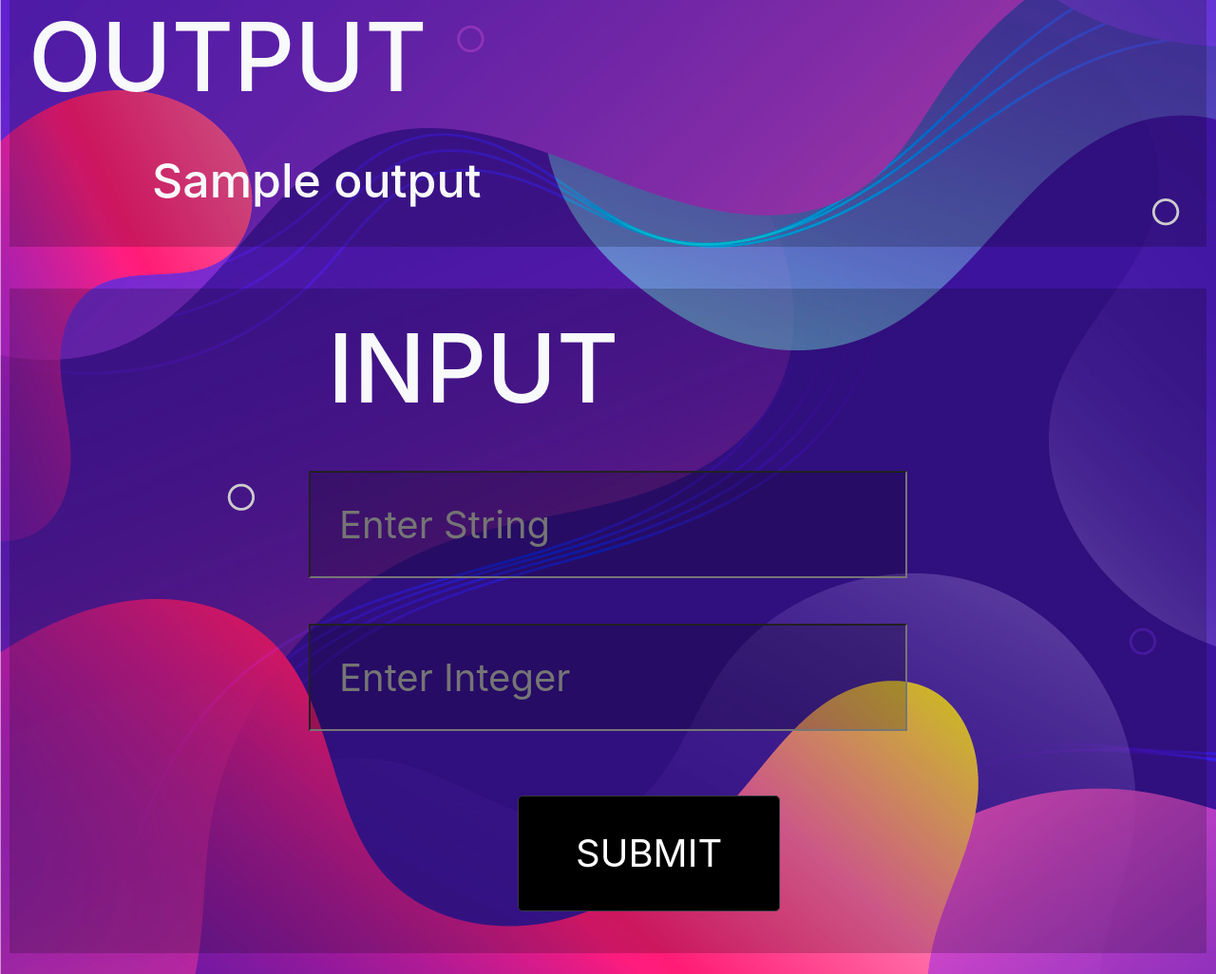
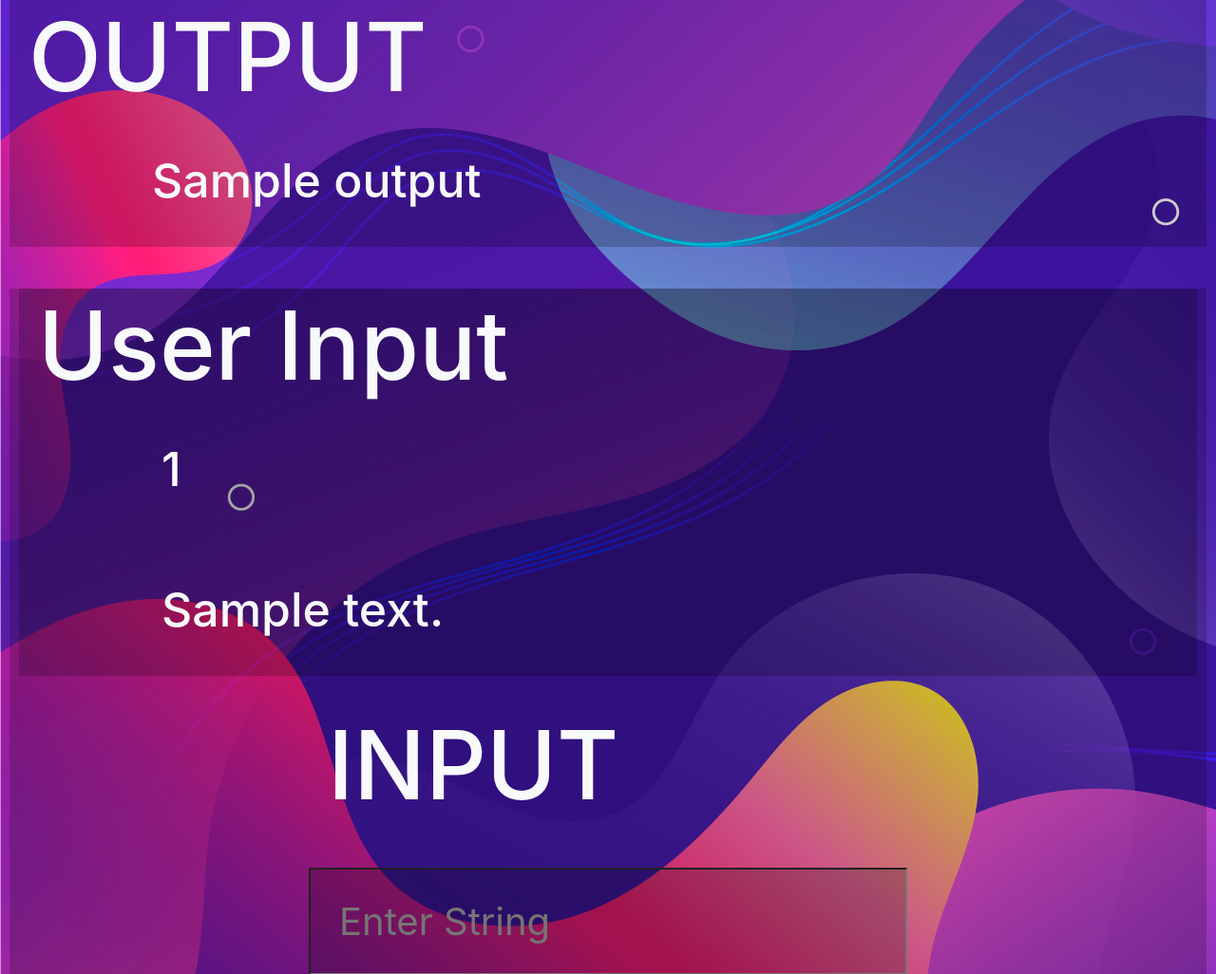
Before and after one commit to YE-Stack/Notify, a Django app: template templates/root.html in a window 1280 px wide. Shown: the part 34-1060 px from the top of the page at 95% size. Run offline with Django 3.2, Linux system fonts and the light colour scheme; the template is opened without the code that fills it: most values are stand-ins (such as "Sample title", 1, 10 or a date in 2020); some libraries are stand-ins or nearby versions.

Commit message:
final web

```diff
--- a/WebApp/views.py
+++ b/WebApp/views.py
@@ -44,7 +44,7 @@ def home_view(request):
 			message = "Your Associate has responded"
 			twilio_client.messages.create(from_=local_credentials.twilio_sms_contact, body=message, to=local_credentials.mobile_contact)
 			twilio_client.messages.create(from_="whatsapp:" + local_credentials.twilio_contact, body=message, to="whatsapp:" + local_credentials.mobile_contact)
-		return render(request, 'root.html', {"output": output, "input_number": m, "input_text": s})
+		return render(request, 'root.html', {"output": output, "input_number": str(m), "input_text": s})
 	elif request.method == 'POST':
 		webuser_db = db.reference('/webuser')
 		r = request.POST
--- a/templates/root.html
+++ b/templates/root.html
@@ -72,7 +72,7 @@
 	<title>YE_stack</title>
 </head>
 <body>
-	{% block content %}
+
 		<br>
 		{% if output %}
 		<div class="backs text-light">
@@ -80,9 +80,16 @@
 <h2 class="heads1">{{output}}</h2>
 		</div>
 		{% endif %}
-		{% endblock %}
+
 		<br>
 	<div class="backs">
+		{% if input_text %}
+		<div class="backs text-light">
+			<h2 class="text-light heads">User Input</h2>
+			<h2 class="heads1">{{ input_number }}</h2>
+			<h2 class="heads1">{{ input_text }}</h2>
+		</div>
+		{% endif %}
 		<br>
 			<form class="form-signin one" method="POST" id="testform" action="/" style="mar">{% csrf_token %}
 				<h2 class="form-signin-heading text-light heads">INPUT </h2>
@@ -99,6 +106,7 @@
 			</form>
 		<br>
 	</div>
+
 	<br>
 
 </body>
```
Lines whose indentation alone changed are shown as unchanged.
